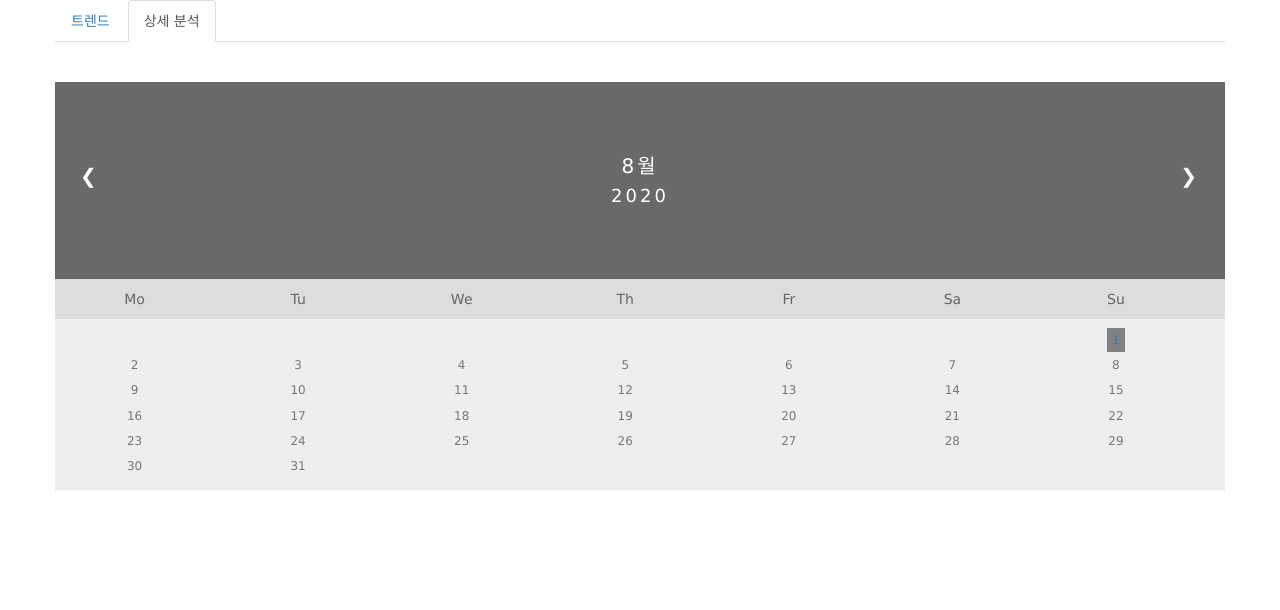
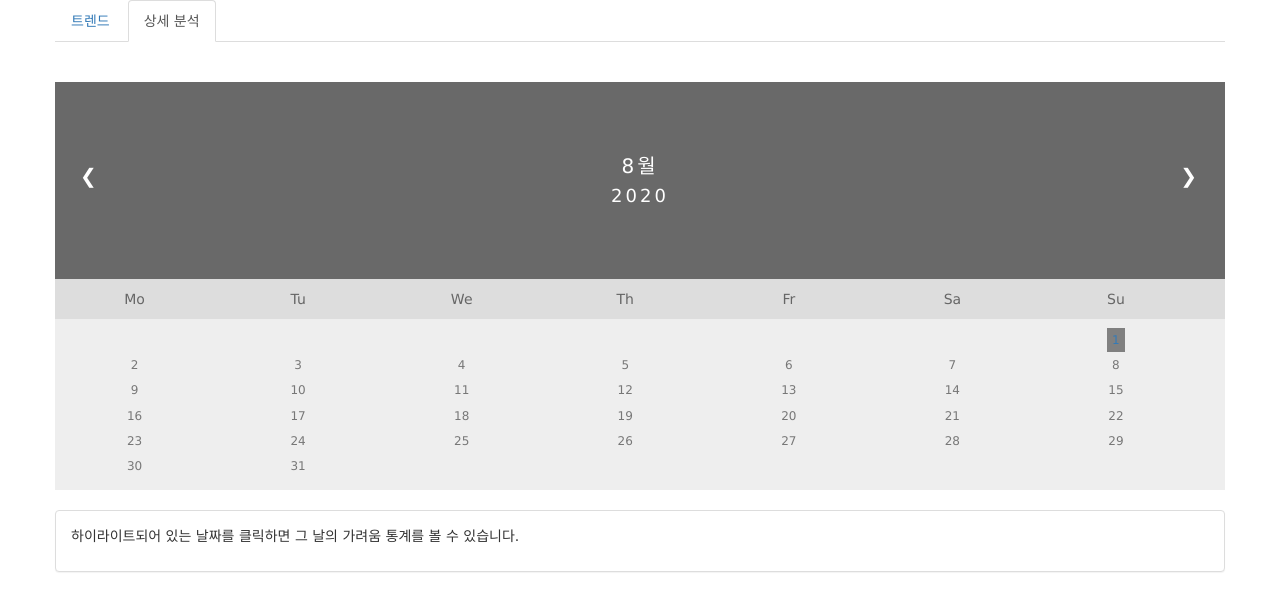
Before and after one commit to lulamb00/ItchInterface.github.io, a plain HTML site: page index.html in a window 1280 px wide. Both pictures are taken after a click on the link "상세 분석". Drawn offline with nearby package versions, Linux system fonts and the light colour scheme.

Commit message:
highlight

```diff
--- a/index.html
+++ b/index.html
@@ -120,6 +120,12 @@
                 <li>30</li>
                 <li>31</li>
             </ul>
+            <br>
+            <div class = "panel panel-default">
+                <div class="panel-body">
+                    <p> 하이라이트되어 있는 날짜를 클릭하면 그 날의 가려움 통계를 볼 수 있습니다. </p>
+                </div>
+            </div>
           </div>
         </div>
 
--- a/style.css
+++ b/style.css
@@ -1,5 +1,7 @@
 ul {list-style-type: none;}
-body {font-family: Verdana, sans-serif;}
+body {
+    font-family: Verdana, sans-serif;
+}
 
 /* Month header */
 .month {
```
